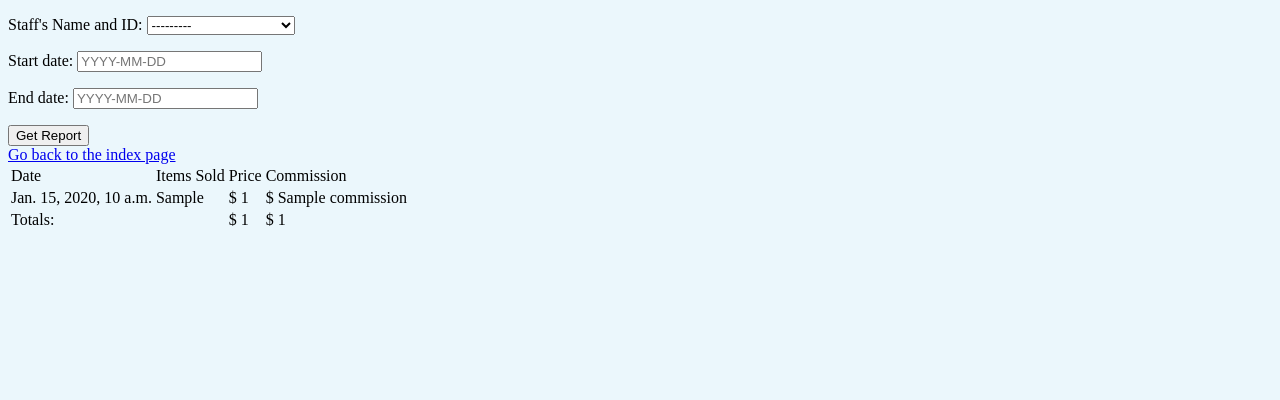
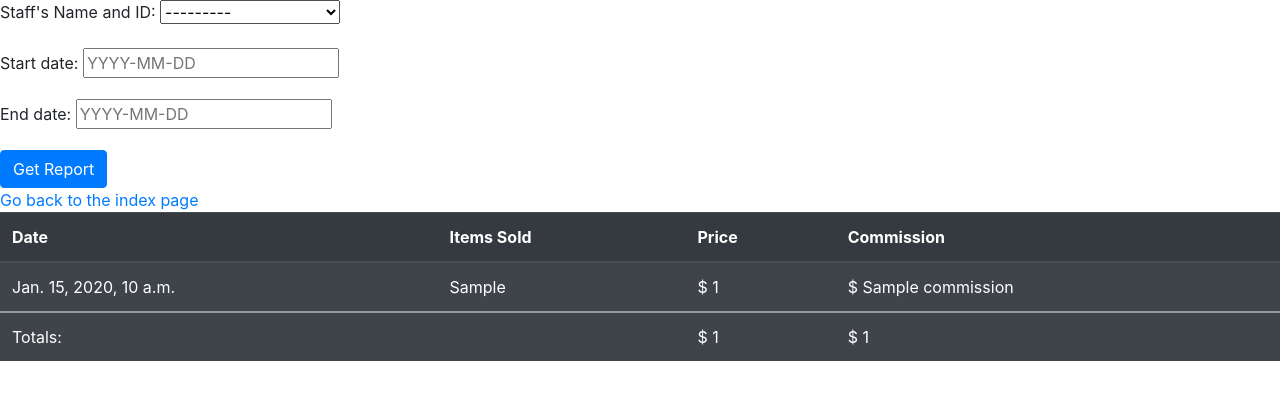
Before and after one commit to bruceho293/Lemon-Stand-, a Django app: template lemonademanager/sales/templates/sales/report.html in a window 1280 px wide. Shown: the top 400 px of the page. Run offline with Django 3.2, Linux system fonts and the light colour scheme; data comes from the database, SQL or seed files in the repository; the template is opened without the code that fills it: values that come from a table or form of the project are taken from there, most other values are stand-ins (such as "Sample title", 1, 10 or a date in 2020); some libraries are stand-ins or nearby versions.

Commit message:
Adding Bootstrap in HTML

```diff
--- a/lemonademanager/sales/forms.py
+++ b/lemonademanager/sales/forms.py
@@ -36,3 +36,8 @@ class ReportForm(forms.ModelForm):
         cleaned_data = super(ReportForm, self).clean()
         if cleaned_data.get('start_date') > cleaned_data.get('end_date'):
             raise ValidationError("Impossible date range.")
+
+class SecondSalesForm(forms.Form):
+    staff_id = forms.DecimalField(max_digits=9, decimal_places=0);
+    product = forms.CharField(max_length=30);
+    quantity = forms.IntegerField();
--- a/lemonademanager/sales/templates/sales/base.html
+++ b/lemonademanager/sales/templates/sales/base.html
@@ -4,6 +4,7 @@
 <head>
     <link rel="stylesheet" href="{% static 'sales/css/style.css' %}">
     <script src="{% static 'sales/javascript/scripts.js' %}"></script>
+    <link rel="stylesheet" href="https://stackpath.bootstrapcdn.com/bootstrap/4.5.0/css/bootstrap.min.css" integrity="sha384-9aIt2nRpC12Uk9gS9baDl411NQApFmC26EwAOH8WgZl5MYYxFfc+NcPb1dKGj7Sk" crossorigin="anonymous">
     <title>{% block title %}My amazing site{% endblock %}</title>
 </head>
 
--- a/lemonademanager/sales/templates/sales/form.html
+++ b/lemonademanager/sales/templates/sales/form.html
@@ -18,7 +18,7 @@
     {{ form.as_p }}
     <!-- button `Add` is not supported yet-->
     <!-- <button type="submit" value ="Add" name='add'>Add</button> -->
-    <button type="submit" value="Submit" name='submit'>Submit</button>
+    <button class="btn btn-primary" type="submit" value="Submit" name='submit'>Submit</button>
   </form>
   <!-- <p>Total price: {{ form.product_id.get_price  }}</p> -->
   <a href="{% url 'sales:index' %}">Go back to the index page</a>
--- a/lemonademanager/sales/templates/sales/index.html
+++ b/lemonademanager/sales/templates/sales/index.html
@@ -2,8 +2,8 @@
 
 {% block title %} My Sale Manager {% endblock %}
 {% block sidebar %}
-  <ul>
-    <li><a href="{% url 'sales:form' %}">Sale Entry Form</a></li>
-    <li><a href="{% url 'sales:report' %}"> Sale Report</a></li>
+  <ul class="list-group">
+    <li class="list-group-item"><a href="{% url 'sales:form' %}">Sale Entry Form</a></li>
+    <li class="list-group-item"><a href="{% url 'sales:report' %}"> Sale Report</a></li>
   </ul>
 {% endblock sidebar %}
--- a/lemonademanager/sales/templates/sales/report.html
+++ b/lemonademanager/sales/templates/sales/report.html
@@ -16,16 +16,21 @@
   <form method="POST">
     {% csrf_token %}
     {{ form.as_p }}
-    <button type='submit' value='Submit'>Get Report</button>
+    <button class="btn btn-primary" type='submit' value='Submit'>Get Report</button>
   </form>
   <a href="{% url 'sales:index' %}">Go back to the index page</a>
   {% if modified_sale_report %}
-  <table class='sales_report'>
+  <table class='table table-striped table-dark'>
     <thead>
-      <tr><td>Date</td><td>Items Sold</td><td>Price</td><td>Commission</td></tr>
+      <tr>
+        <th scope="col">Date</th>
+        <th scope="col">Items Sold</th>
+        <th scope="col">Price</th>
+        <th scope="col">Commission</th>
+      </tr>
     </thead>
 
-
+    <tbody>
       {% for modified_sale in modified_sale_report %}
       <tr>
         <td> {{ modified_sale.date }} </td>
@@ -34,6 +39,7 @@
         <td>$ {{ modified_sale.commission }} </td>
       </tr>
       {% endfor %}
+    </tbody>
 
     <tend>
       <tr><td>Totals:</td><td></td><td>$ {{ total_overall_price }}</td><td>$ {{ total_overall_commission }}</td></tr>
```
Lines whose indentation alone changed are shown as unchanged.
